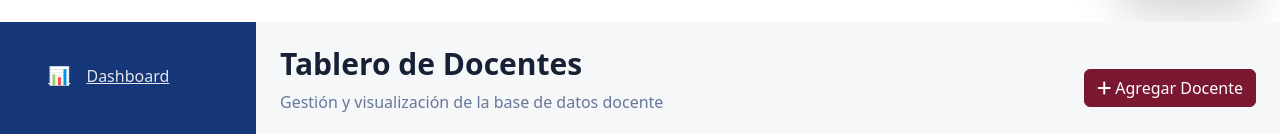
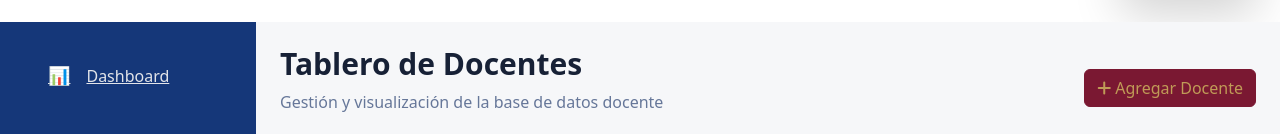
Before and after one commit to DaveMacMuffin/Proyecto-Final---Gesti-n-Acad-mica, an Angular app in the folder Proyecto-Final-Gestion-Academica/: page /docentes in a window 1280 px wide. Shown: the part 241-375 px from the top of the page. Built offline with nearby package versions, Linux system fonts and the light colour scheme; no server answers.

Commit message:
Change button text color in docentes.css
Updated the color of the '.btn-docente' class.

```diff
--- a/Proyecto-Final-Gestion-Academica/src/app/pages/docentes/docentes.css
+++ b/Proyecto-Final-Gestion-Academica/src/app/pages/docentes/docentes.css
@@ -78,5 +78,5 @@
 .btn-docente {
     background-color: #7a1832 !important;
     border-color: #7a1832 !important;
-    color: #ffffff !important;
+    color: #c09b57 !important;
 }
```
